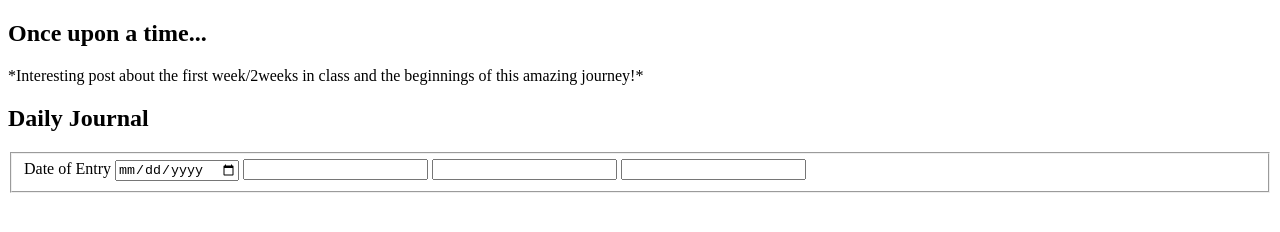
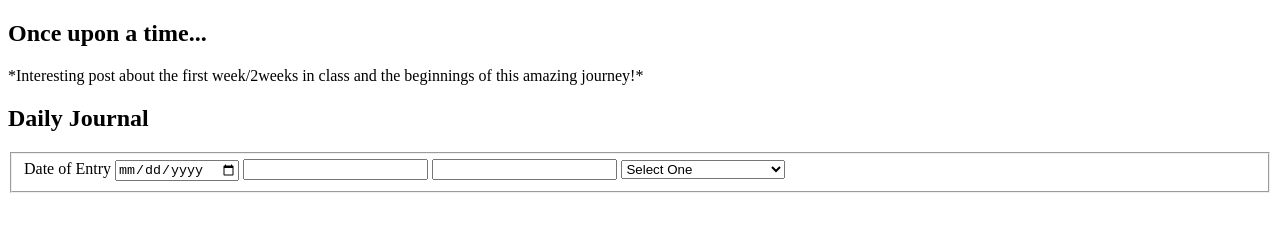
Before and after one commit to cArel116/dailyJournal, a plain HTML site: page index.html in a window 1280 px wide. Drawn offline with Linux system fonts and the light colour scheme; files that its build step writes are made by us from their sources.

Commit message:
completed form portion + wireframe from previous journal exercise--exercise complete!

```diff
--- a/index.html
+++ b/index.html
@@ -20,7 +20,16 @@
                         <input type="date" name="journalDate" id="journalDate">
                         <input type="text" name="conceptsCovered" id="conceptsCovered">
                         <input type="text" name="journalEntry" id="journalEntry">
-                        <input type="" name="mood" id="mood">
+                        <select id="mood" name="mood">
+                            <option value="selectOne">Select One</option>
+                            <option value="happy">Happy</option>
+                            <option value="sad">Sad</option>
+                            <option value="inBetween">Somewhere In Between</option>
+                            <option value="braveheart">Braveheart</option>
+                            <option value="macbeth">Macbeth</option>
+                            <option value="300">300</option>
+                            <option value="kingArthur">King Arthur</option>
+                          </select>
                     </fieldset>
                 </form>
             </article>
```
